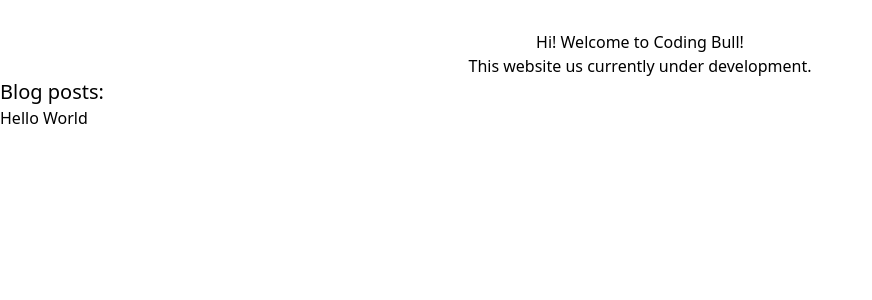
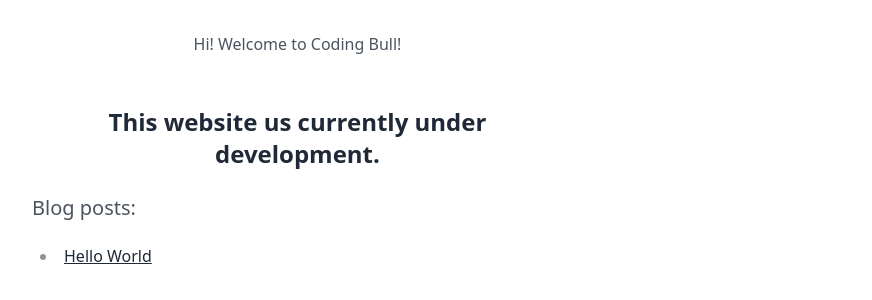
Before and after one commit to CodingBull-dev/codingbull-dev.github.io, an Eleventy site: page src/index.md in a window 1280 px wide. Shown: the whole page, without its empty margins (0-872 px from the left). Built offline with nearby package versions, Linux system fonts and the light colour scheme; Eleventy itself is replaced by a stand-in of ours; files that its build step writes are made by us from their sources.

Commit message:
added daisyui

```diff
--- a/package.json
+++ b/package.json
@@ -11,8 +11,10 @@
   "license": "ISC",
   "devDependencies": {
     "@11ty/eleventy": "^2.0.0",
+    "@tailwindcss/typography": "^0.5.9",
     "autoprefixer": "^10.4.14",
     "cssnano": "^6.0.1",
+    "daisyui": "^2.51.6",
     "html-minifier": "^4.0.0",
     "moment": "^2.29.4",
     "openai": "^3.2.1",
--- a/src/_includes/home.html
+++ b/src/_includes/home.html
@@ -2,6 +2,7 @@
 
 
 {% block content %}
+<div class="mx-8">
     <div style="margin-top: 30px;text-align: center;">
         {{ content | safe }}
     </div>
@@ -14,5 +15,6 @@
         </li>
         {% endfor %}
     </ul>
+</div>
 
 {% endblock %}
--- a/src/_includes/layouts/base.html
+++ b/src/_includes/layouts/base.html
@@ -8,7 +8,7 @@
     <link rel="stylesheet" href="{{ '/style.css' | url }}">
 </head>
 
-<body>
+<body class="prose">
     <main tabindex="-1" id="main-content">{% block content %}{% endblock %}</main>
 </body>
 
--- a/src/index.md
+++ b/src/index.md
@@ -2,8 +2,7 @@
 layout: "home.html"
 title: "Coding Bull"
 description: Video tutorials about coding.
-image: img/vr_coffee.jpg
 ---
 Hi! Welcome to Coding Bull!
 
-This website us currently under development.
+## This website us currently under development.
--- a/tailwind.config.js
+++ b/tailwind.config.js
@@ -1,4 +1,4 @@
 module.exports = {
     content: ['./src/**/*.{njk,md,html}'],
-    plugins: [],
+    plugins: [require('daisyui'), require('@tailwindcss/typography')],
   };
```
Also changed, not shown: 1 other file. Lines whose indentation alone changed are shown as unchanged.
